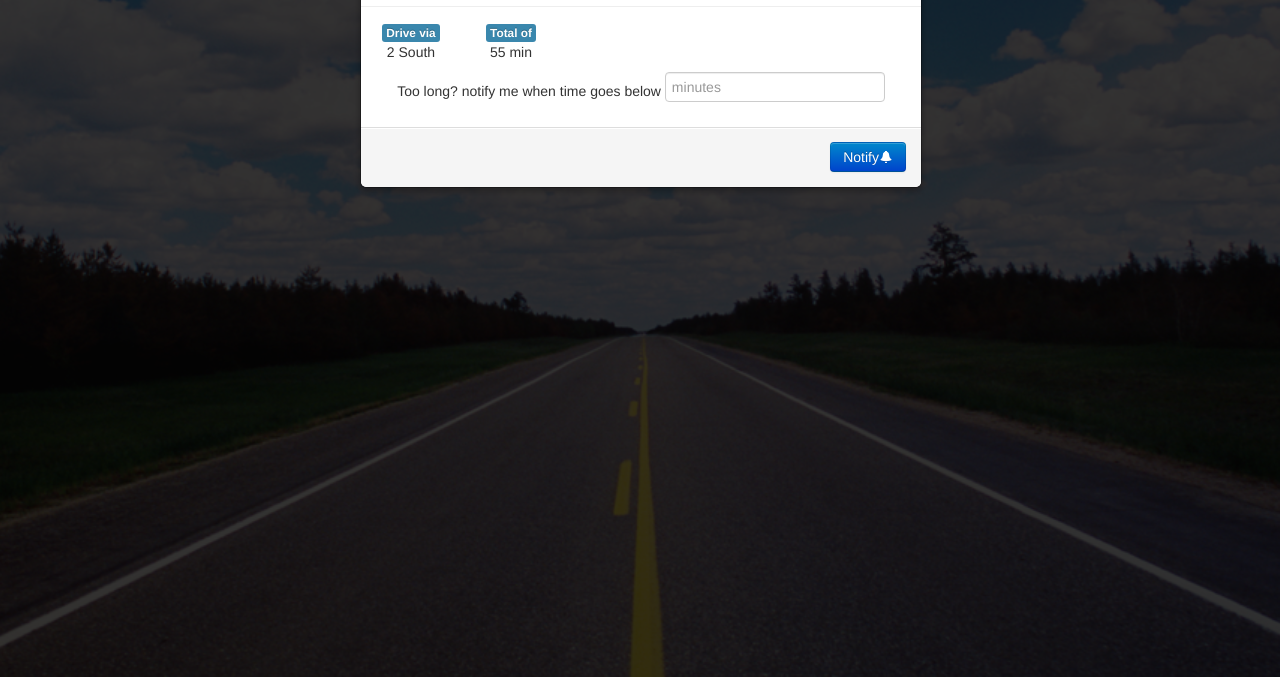
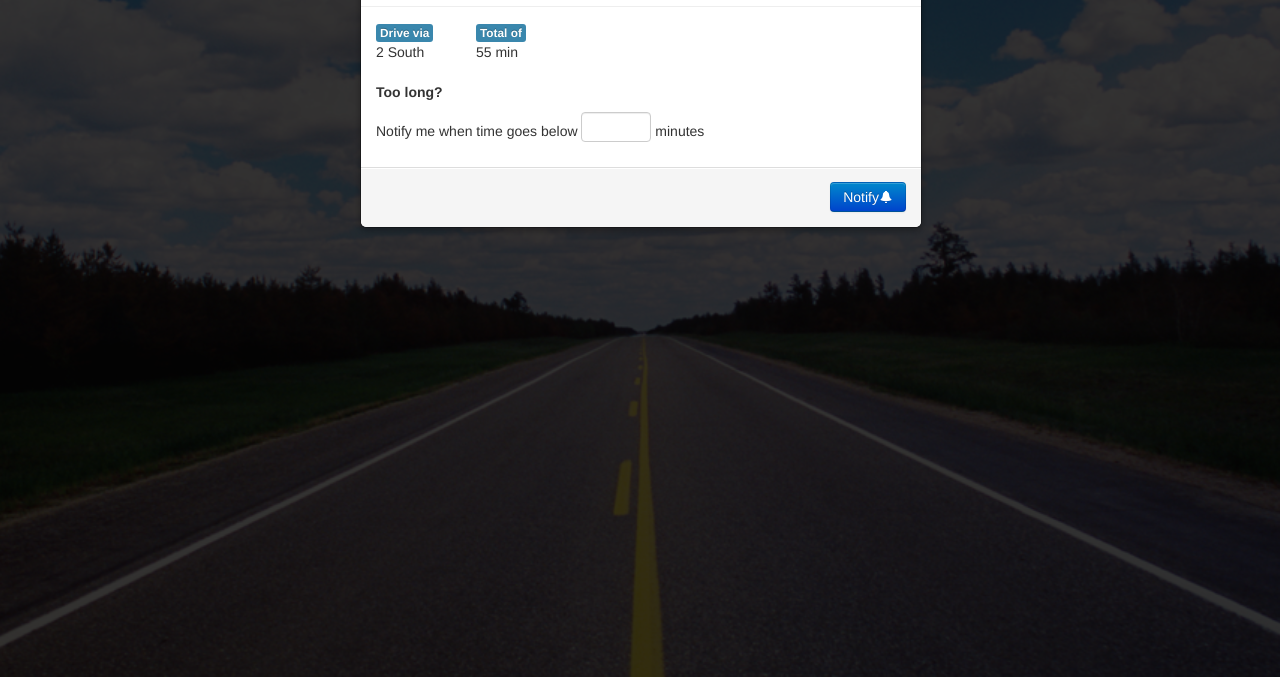
Before and after one commit to mavry/mavry.github.io, a plain HTML site: page index.html in a window 1280 px wide. Both pictures are taken after a click on the button "Go". Shown: the part 123-800 px from the top of the page. Drawn offline with Linux system fonts and the light colour scheme.

Commit message:
some more styling

```diff
--- a/assets/stylesheets/application.css
+++ b/assets/stylesheets/application.css
@@ -23,6 +23,3 @@ body {
 #time2go {
   display: none;
 }
-.modal-body {
-   text-align: center;
-}
--- a/index.html
+++ b/index.html
@@ -7,7 +7,7 @@
 
     <!-- Bootstrap -->
     <link href="bootstrap/css/bootstrap.min.css" rel="stylesheet" media="screen">
-    <link href="bootstrap/css/bootstrap-responsive.css" rel="stylesheet" >
+    <link href="bootstrap/css/bootstrap-responsive.min.css" rel="stylesheet" >
     <link href="assets/stylesheets/application.css" rel="stylesheet" media="screen">
     <script src="assets/js/jquery-1.9.1.min.js"></script>
     <script src="bootstrap/js/bootstrap.js"></script>
@@ -65,7 +65,14 @@
               </p>
             </div>
           </div>
-          Too long? notify me when time goes below <input id="maxDrivingTime" type="number" placeholder="minutes">
+          <div class="row">
+            <h5 class="span1">
+              Too long?
+            </h5>
+            <div class="span5">
+              Notify me when time goes below <input id="maxDrivingTime" type="number" class="span1"> minutes
+            </div>
+          </div>
         </div>
         <div class="modal-footer">
           <button id="notify" class="btn btn-primary" data-dismiss="modal" aria-hide="true">Notify<i class="icon-bell icon-white"> </i>
```
Also changed, not shown: assets/images/clock.jpg (added). Lines whose indentation alone changed are shown as unchanged.
